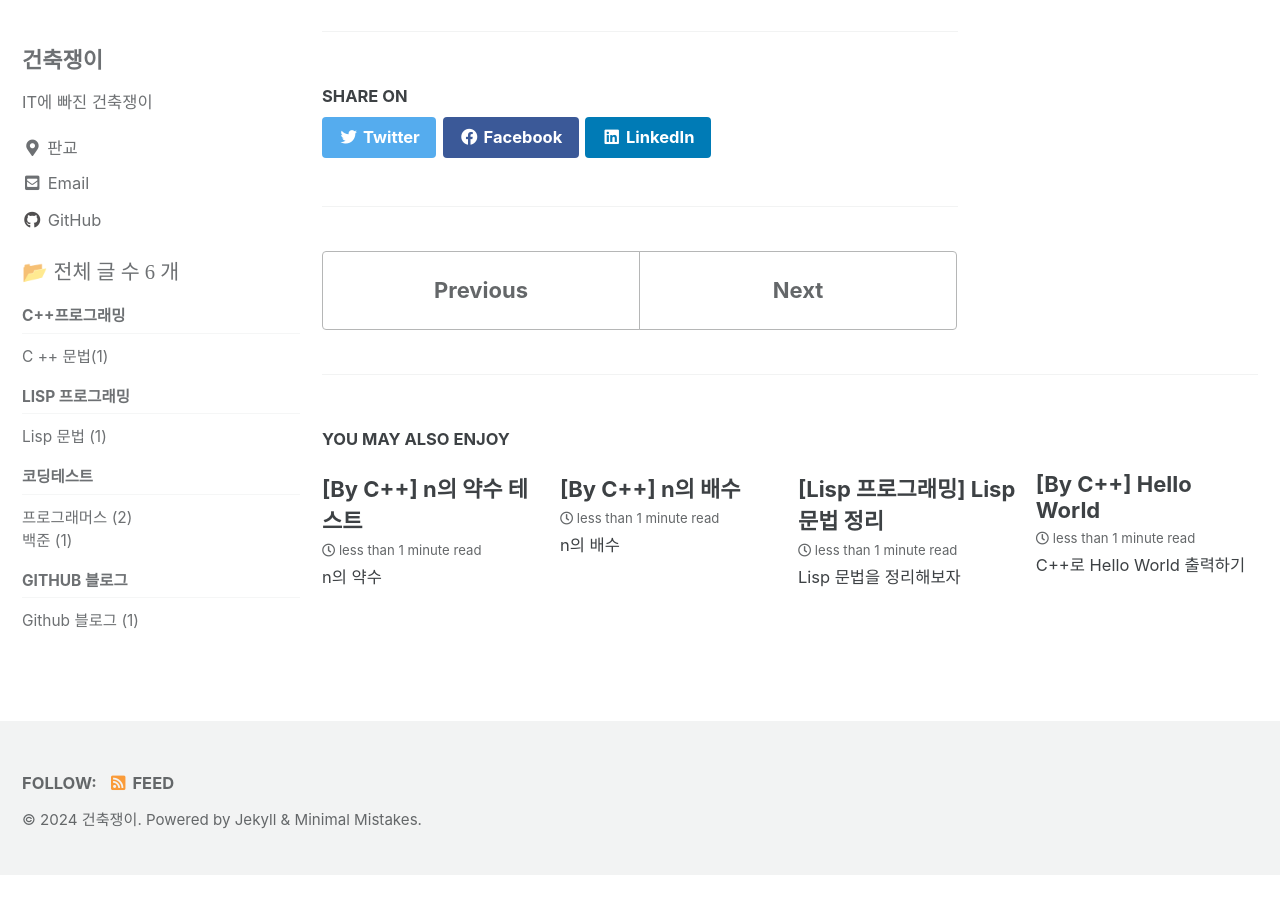
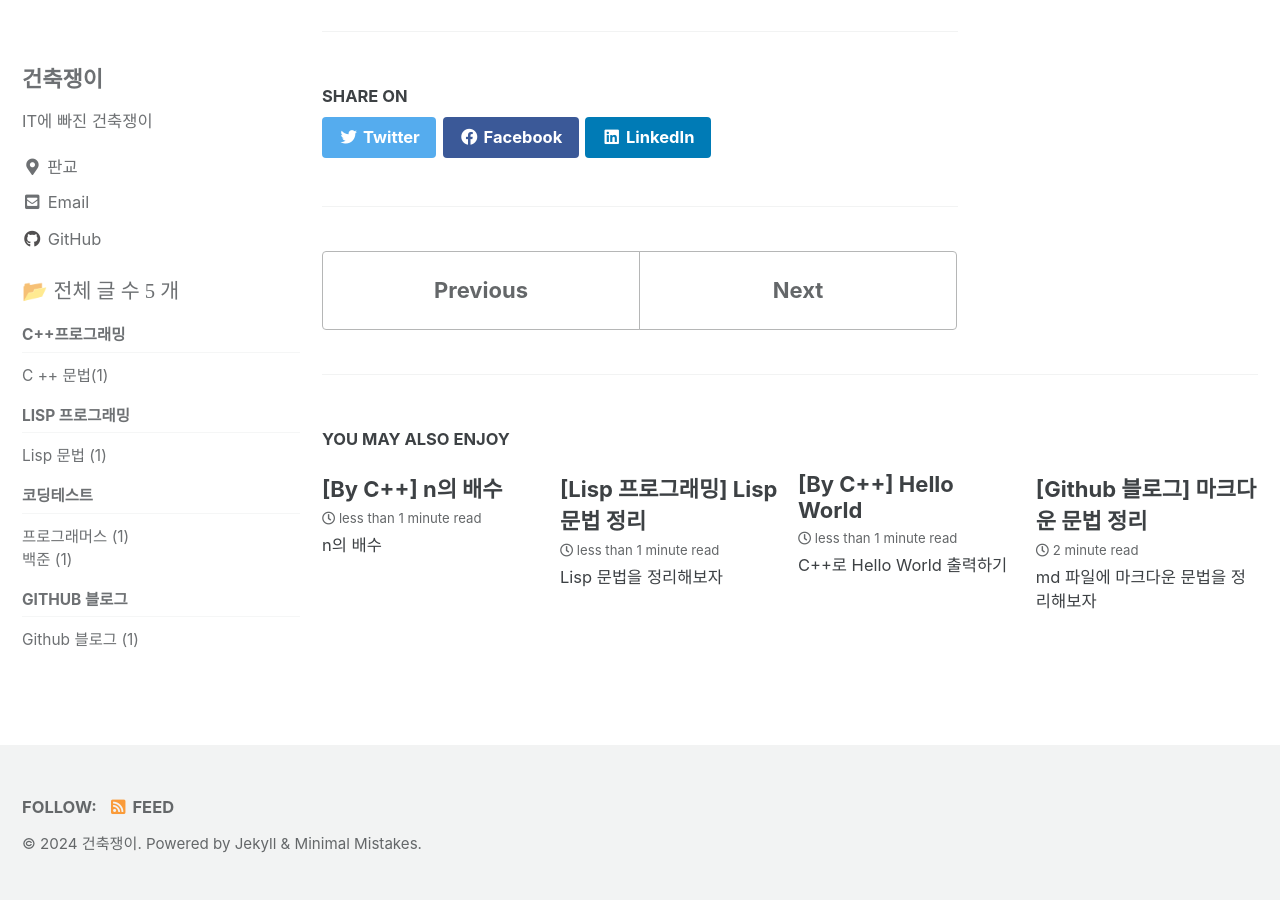
Before and after one commit to Gunchukzae/gunchukzae.github.io, a Jekyll site: the page built from _posts/2024-01-21-CppGrammer.md, in a window 1280 px wide and 900 px high, scrolled down 519 px. Built offline with Jekyll 4.4.1, drawn with Linux system fonts in a browser that asks for light colours; cached includes are drawn as plain includes; before the commit the page ends 1394 px from its top, so only the background shows below that.

Commit message:
catetest

```diff
--- a/_posts/2024-01-21-CppGrammer.md
+++ b/_posts/2024-01-21-CppGrammer.md
@@ -2,8 +2,7 @@
 title:  "[C++ 프로그래밍] C++ 문법 정리"
 excerpt: "C++ 문법을 정리해보자"
 
-categories:
-  - Cpp
+categories: Cpp
 tags:
   - [Cpp, Programming, Grammer]
 
--- a/_posts/2024-01-21-Test.md
+++ /dev/null
@@ -1,22 +0,0 @@
----
-title:  "[By C++] n의 약수 테스트"
-excerpt: "n의 약수"
-
-categories:
-  - Programmers
-tags:
-  - [CodingTest, Programmers]
-
-toc: true
-toc_sticky: true
-
-date: 2024-01-21
-last_modified_at: 2024-01-21
----
-
-
-# n의 약수
-
-1.제목
-=============
-내용
```
Also changed, not shown: _posts/2024-01-16-Markdown.md (+1 -2 lines), _posts/2024-01-21-HelloWorld.md (+1 -2 lines), _posts/2024-01-21-LispGrammer.md (+1 -2 lines), _posts/2024-01-21-Progr.md (+1 -2 lines).
